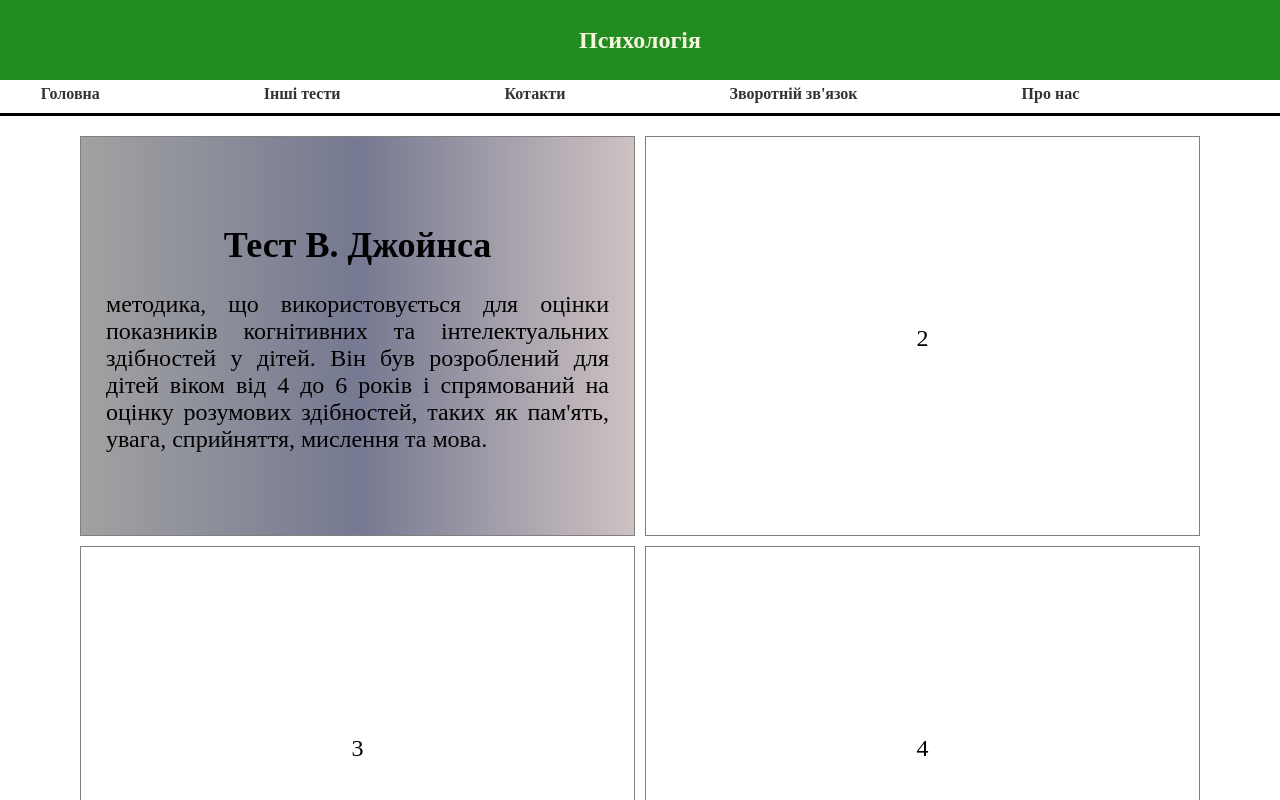
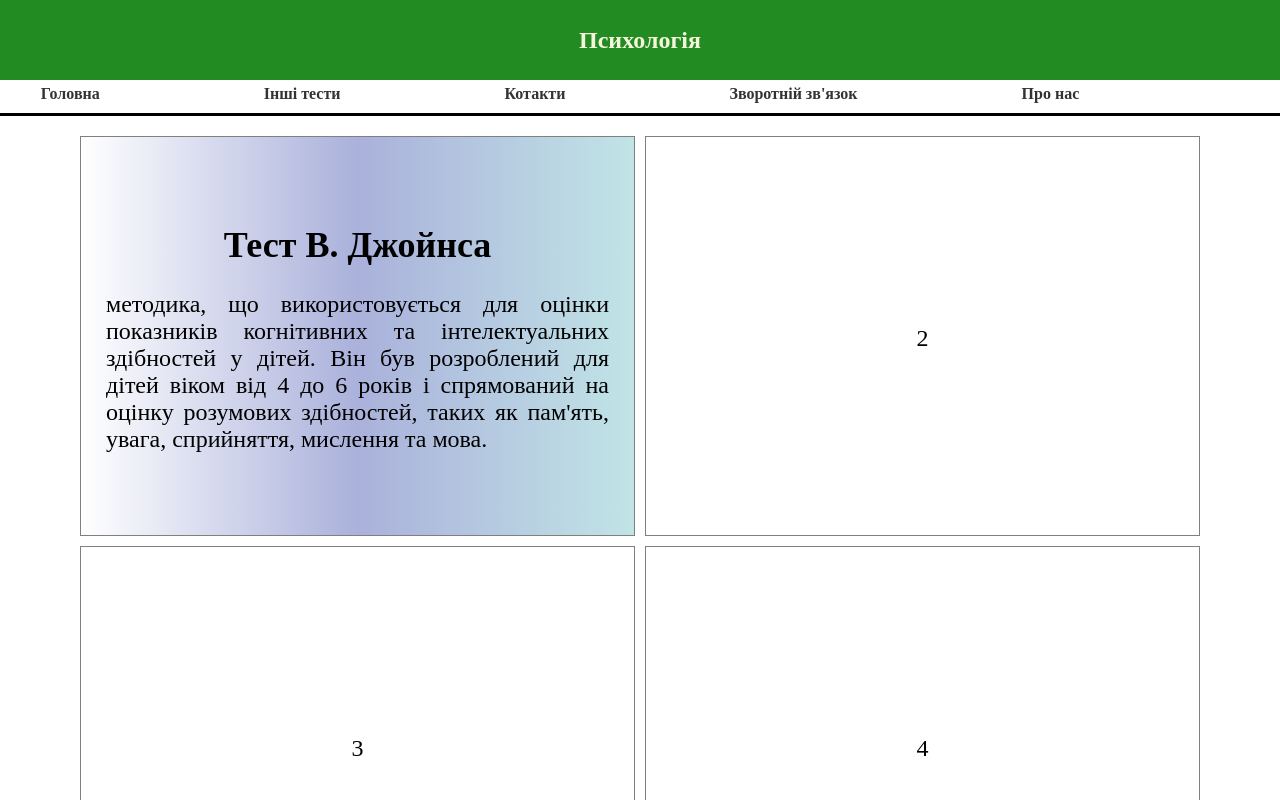
Before and after one commit to SashaPopla/Sashapopla.github.io, a website: page index.html in a window 1280 px wide. In both pictures the pointer is over the element 357 px from the left and 336 px from the top of the page. Shown: the top 800 px of the page. Drawn offline with Linux system fonts and the light colour scheme.

```diff
--- a/css/style.css
+++ b/css/style.css
@@ -82,5 +82,5 @@
 }
 
 .grid-item:hover{
-  background: linear-gradient(to right, rgba(0, 0, 0, 0.363) 0%, rgb(117, 121, 145) 50%, rgba(161, 138, 138, 0.527) 100%);
+  background: linear-gradient(to right, rgba(255, 255, 255, 0.815) 0%, rgb(170, 177, 219) 50%, rgba(181, 223, 226, 0.842) 100%);
 }
```
